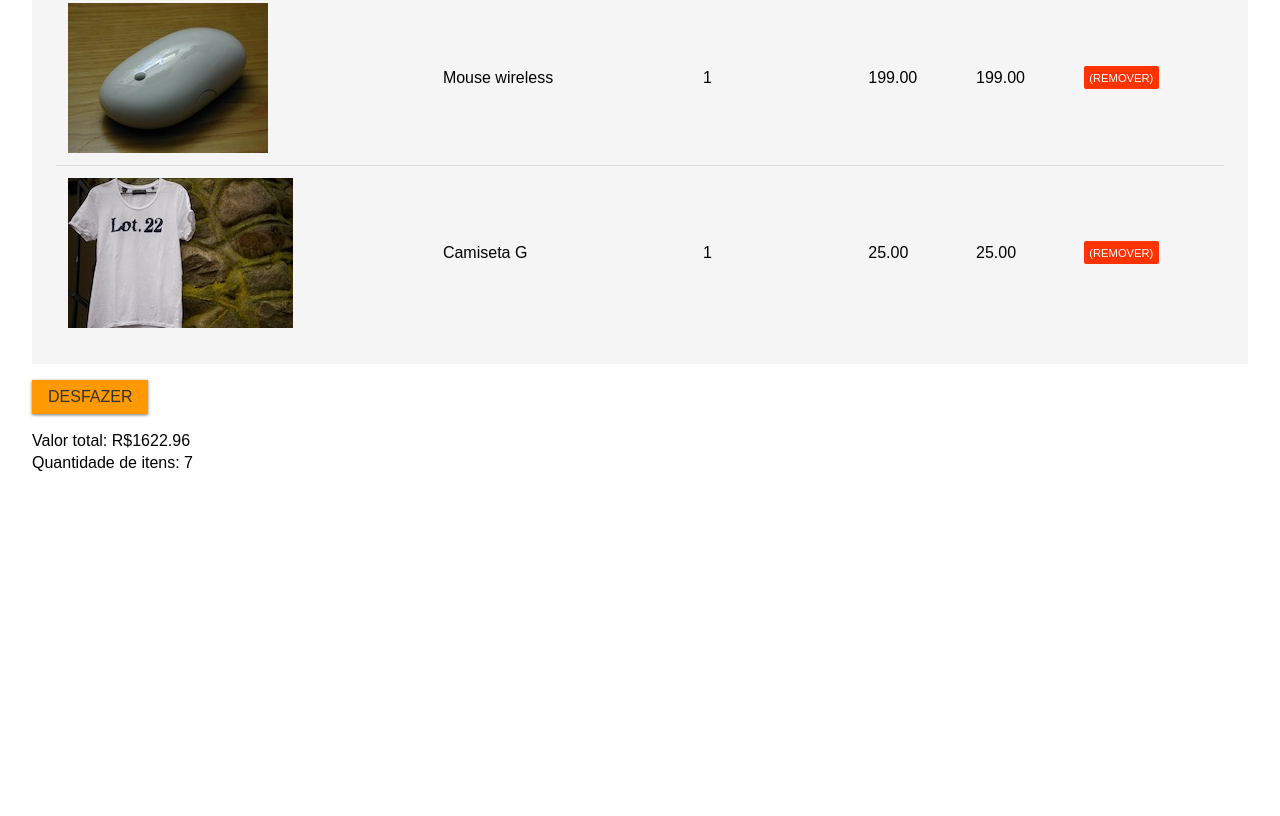
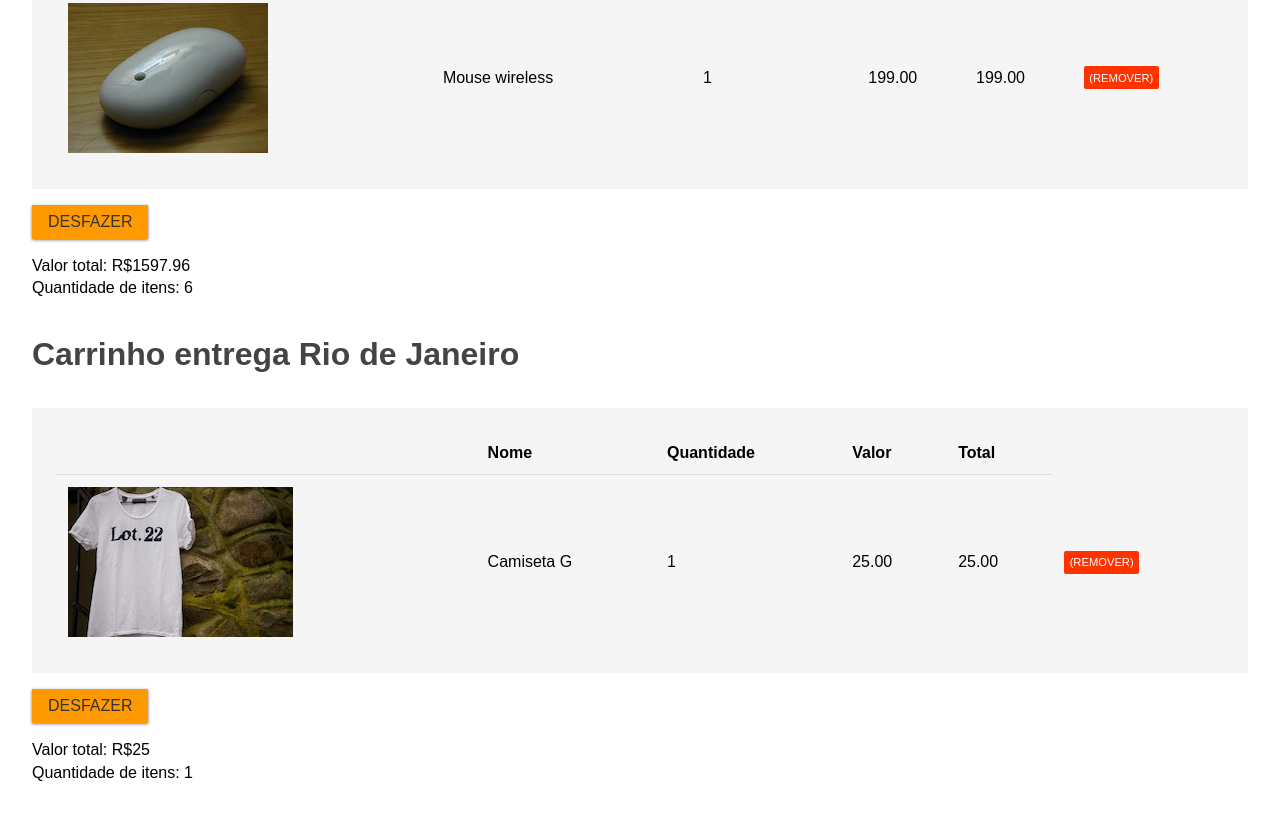
Before and after one commit to fsalencar/Alura-jQuery, a plain HTML site: page Projeto/index.html in a window 1280 px wide. Shown: the part 1060-1876 px from the top of the page. Before the commit the page ends 1567 px from the top, so only its background shows below. Drawn offline with Linux system fonts and the light colour scheme.

Commit message:
Trabalhando com .class e funções anonimas

```diff
--- a/Projeto/index.html
+++ b/Projeto/index.html
@@ -64,7 +64,36 @@
 					<td class="item-total">199.00</td>
 					<td><a class="remove-item" href="">(remover)</a></td>
 				</tr>
+			</tbody>
+		</table>
+
+		<div>
+			<input type="button" value="Desfazer" class="undo">
+		</div>
+
+		<div>
+			Valor total: R$<span class="valor-total">0</span></br>
+			Quantidade de itens: <span class="quantidade-de-itens">0</span>
+		</div>
+
+	</div>
+
+
+
+	<div class="carrinho">
+		<h2>Carrinho entrega Rio de Janeiro</h2>
+		<table>
+			<thead>
 				<tr>
+					<td></td>
+					<td>Nome</td>
+					<td>Quantidade</td>
+					<td>Valor</td>
+					<td>Total</td>
+				</tr>
+			</thead>
+			<tbody>
+			<tr>
 					<td><img src="imagens/camiseta.jpg"></td>
 					<td>Camiseta G</td>
 					<td>1</td>
@@ -75,15 +104,18 @@
 			</tbody>
 		</table>
 
-	</div>
-	<div>
-		<input type="button" value="Desfazer" id="undo">
+		<div>
+			<input type="button" value="Desfazer" class="undo">
+		</div>
+
+		<div>
+			Valor total: R$<span class="valor-total">0</span></br>
+			Quantidade de itens: <span class="quantidade-de-itens">0</span>
+		</div>
+
 	</div>
 
-	<div>
-		Valor total: R$<span id="valor-total">0</span></br>
-		Quantidade de itens: <span id="quantidade-de-itens">0</span>
-	</div>
+
 	<script src="./assets/jquery-2.0.3.min.js"></script>
 	<script src="./js/itens.js"></script>
 	</body>
--- a/Projeto/js/itens.js
+++ b/Projeto/js/itens.js
@@ -8,7 +8,10 @@ var removeItem = function(event){
 };
 
 var atualizaDados = function(){
-	var itens = $(".item-total:visible");
+	var carrinhos =$(".carrinho");
+	carrinhos.each(function(){
+				var carrinho =$(this);
+				var itens = carrinho.find(".item-total:visible");
 				var total = 0;
 					for(var i = 0; i < itens.length ; i++){
 							var item = $(itens[i]);
@@ -16,20 +19,23 @@ var atualizaDados = function(){
 							total = total + valor;
 						}
 						console.log("Valor total é: " + total);
-			$("#valor-total").text(total);
-			$("#quantidade-de-itens").text(itens.length);
+						carrinho.find(".valor-total").text(total);
+						carrinho.find(".quantidade-de-itens").text(itens.length);
+			});
 }
 
 var undo= function(){
-	$("tr:visible").removeClass("recuperado");
-	var trs = $("tr:hidden");
-	trs.addClass("recuperado");
-	trs.show();
+	var carrinho = $(this).closest(".carrinho");
+	carrinho.find("tr:visible").removeClass("recuperado");
+
+	var trs = carrinho.find("tr:hidden");
+	trs.addClass("recuperado").show();
+	atualizaDados();
 }
 
 var aposInicializado = function(){
 	atualizaDados();
-	$("#undo").click(undo);
+	$(".undo").click(undo);
 	$(".remove-item").click(removeItem);
 	};
 $(aposInicializado);
```
Lines whose indentation alone changed are shown as unchanged.
